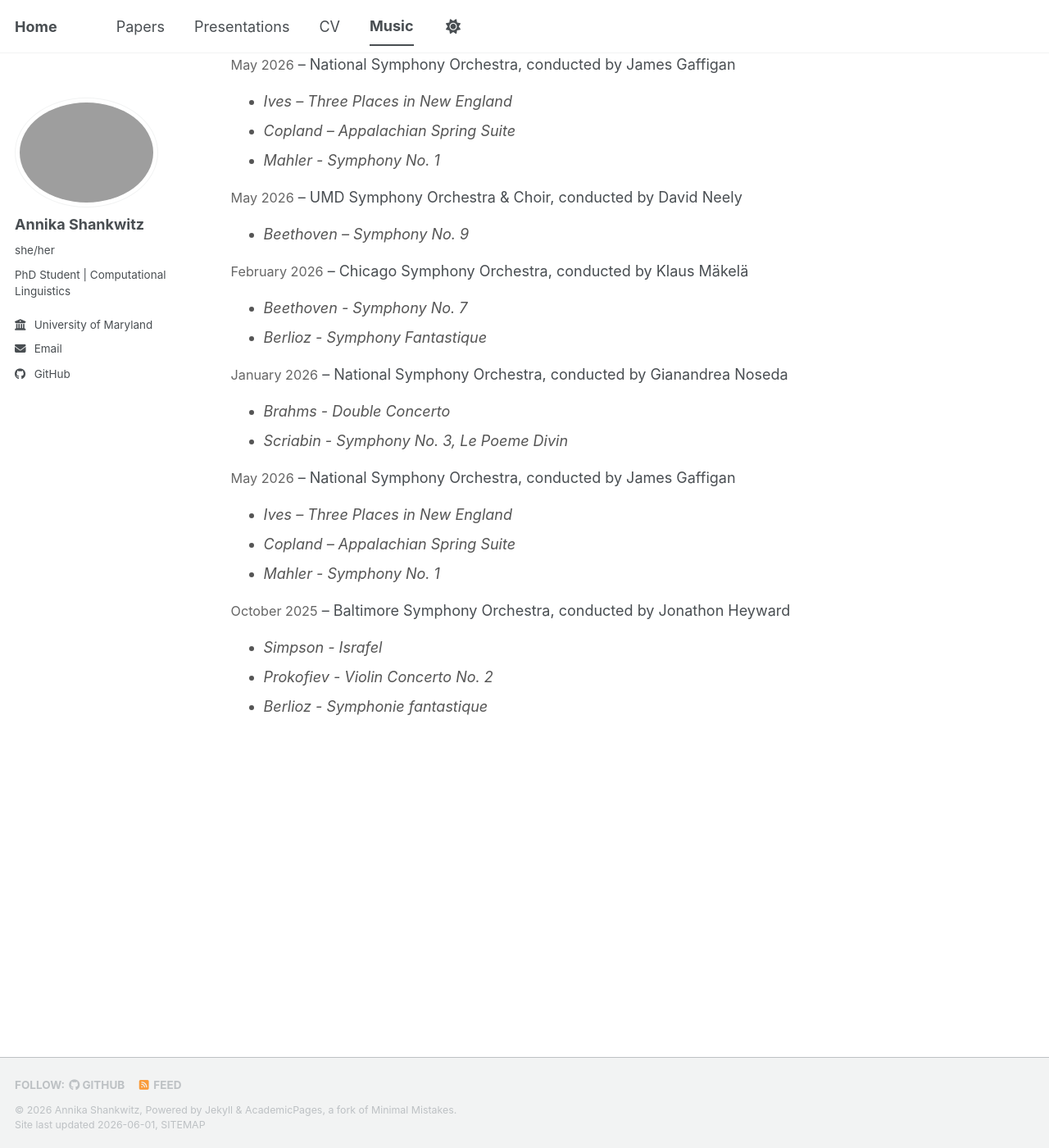
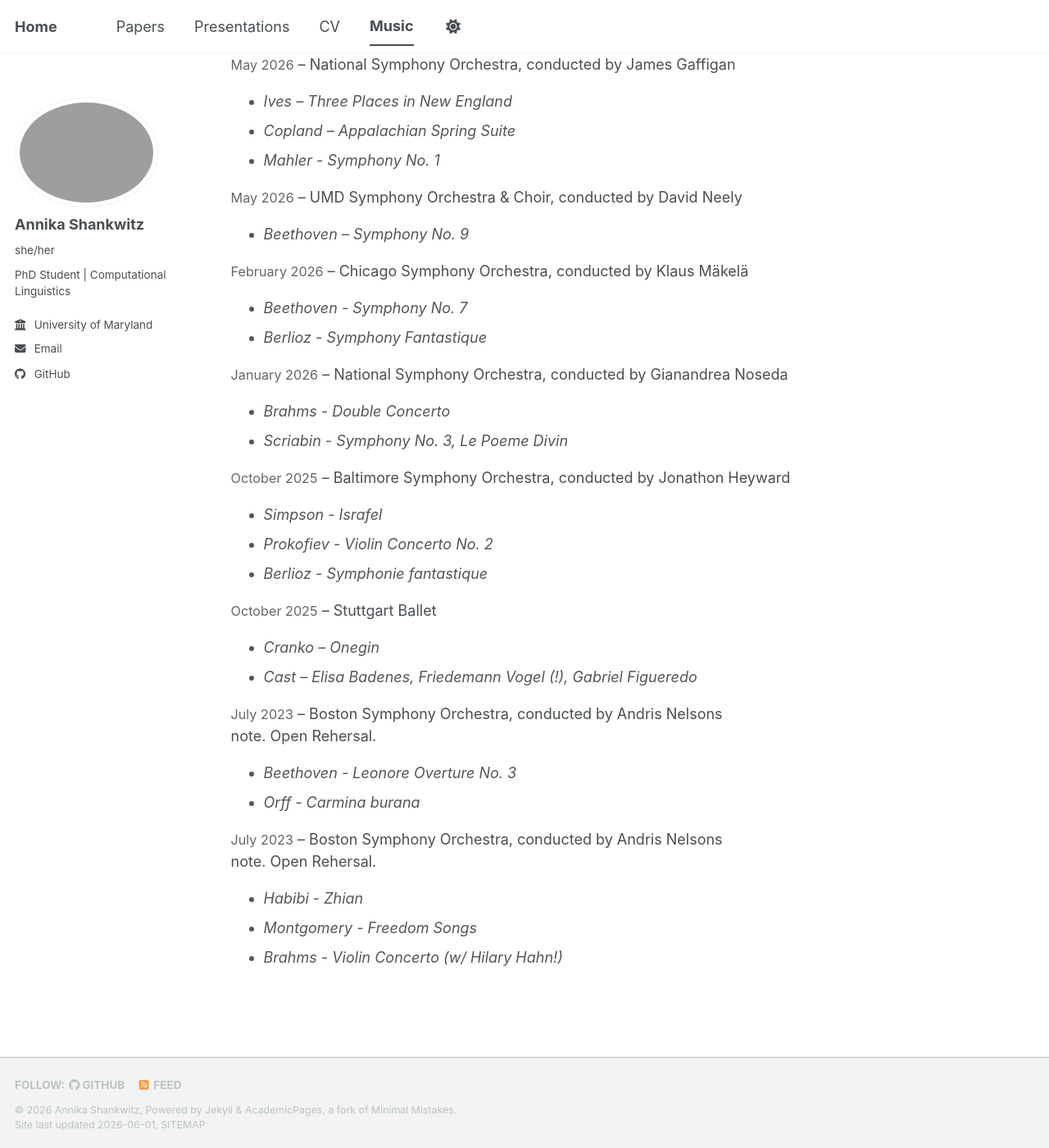
Before and after one commit to its-Annika/its-Annika.github.io, a Jekyll site: the page built from _pages/music.html, in a window 1280 px wide and 1400 px high, scrolled down 746 px. Shown: the whole window at 82% size. Built offline with Jekyll 4.4.1, drawn with Linux system fonts in a browser that asks for light colours; a script bundle is joined from its source files by our own code; library files that are not in the unit come from our copies.

Commit message:
Update music.html

```diff
--- a/_pages/music.html
+++ b/_pages/music.html
@@ -191,20 +191,6 @@ author_profile: true
 
     <div class="concert-entry">
       <div class="concert-header">
-        <span class="concert-date">May 2026</span> &ndash;
-        <span class="concert-ensemble">National Symphony Orchestra</span>,
-        conducted by James Gaffigan
-      </div>
-      <ul class="concert-programme">
-         <li>Ives – Three Places in New England</li>
-        <li>Copland – Appalachian Spring Suite</li>
-        <li>Mahler - Symphony No. 1 </li>
-      </ul>
-    </div>
-
-
-    <div class="concert-entry">
-      <div class="concert-header">
         <span class="concert-date">October 2025</span> &ndash;
         <span class="concert-ensemble">Baltimore Symphony Orchestra</span>,
         conducted by Jonathon Heyward
@@ -216,5 +202,47 @@ author_profile: true
       </ul>
     </div>
 
+
+    <div class="concert-entry">
+      <div class="concert-header">
+        <span class="concert-date">October 2025</span> &ndash;
+        <span class="concert-ensemble">Stuttgart Ballet</span>
+      </div>
+      <ul class="concert-programme">
+         <li>Cranko – Onegin</li>
+        <li>Cast – Elisa Badenes, Friedemann Vogel (!), Gabriel Figueredo</li>
+      </ul>
+    </div>
+
+
+
+    <div class="concert-entry">
+      <div class="concert-header">
+        <span class="concert-date">July 2023</span> &ndash;
+        <span class="concert-ensemble">Boston Symphony Orchestra</span>,
+        conducted by Andris Nelsons
+      </div>
+      note. Open Rehersal.
+      <ul class="concert-programme">
+         <li>Beethoven - Leonore Overture No. 3</li>
+        <li>Orff - Carmina burana</li>
+      </ul>
+    </div>
+
+
+    <div class="concert-entry">
+      <div class="concert-header">
+        <span class="concert-date">July 2023</span> &ndash;
+        <span class="concert-ensemble">Boston Symphony Orchestra</span>,
+        conducted by Andris Nelsons
+      </div>
+      note. Open Rehersal.
+      <ul class="concert-programme">
+         <li>Habibi - Zhian</li>
+        <li>Montgomery - Freedom Songs</li>
+        <li>Brahms - Violin Concerto (w/ Hilary Hahn!) </li>
+      </ul>
+    </div>
+
   </div>
 </div>
```
